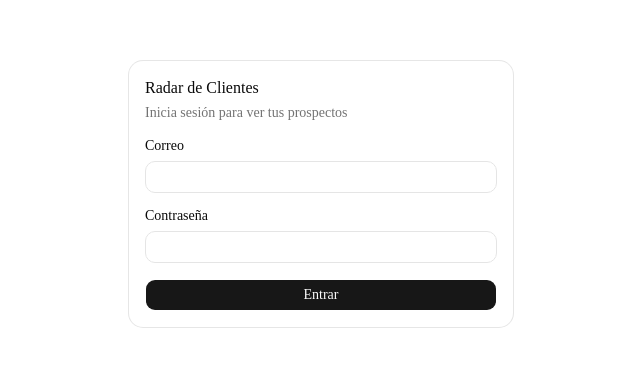
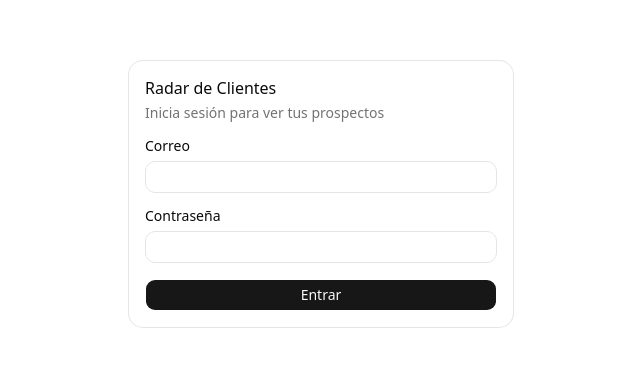
Before and after one commit to JorgeDircio/radar-cliente, a Next.js app: page /login in a window 1280 px wide. Shown: the part 206-572 px from the top of the page, without its empty margins (319-959 px from the left). Built offline with nearby package versions, Linux system fonts and the light colour scheme; no server answers.

Commit message:
fix: keep local startup independent of remote fonts

```diff
--- a/src/app/globals.css
+++ b/src/app/globals.css
@@ -7,8 +7,8 @@
 @theme inline {
   --color-background: var(--background);
   --color-foreground: var(--foreground);
-  --font-sans: var(--font-sans);
-  --font-mono: var(--font-geist-mono);
+  --font-sans: var(--font-sans-stack);
+  --font-mono: var(--font-mono-stack);
   --font-heading: var(--font-sans);
   --color-sidebar-ring: var(--sidebar-ring);
   --color-sidebar-border: var(--sidebar-border);
@@ -49,6 +49,8 @@
 }
 
 :root {
+  --font-sans-stack: ui-sans-serif, system-ui, sans-serif;
+  --font-mono-stack: ui-monospace, SFMono-Regular, Menlo, monospace;
   --background: oklch(1 0 0);
   --foreground: oklch(0.145 0 0);
   --card: oklch(1 0 0);
--- a/src/app/layout.tsx
+++ b/src/app/layout.tsx
@@ -1,16 +1,5 @@
 import type { Metadata } from "next";
-import { Geist, Geist_Mono } from "next/font/google";
 import "./globals.css";
-
-const geistSans = Geist({
-  variable: "--font-geist-sans",
-  subsets: ["latin"],
-});
-
-const geistMono = Geist_Mono({
-  variable: "--font-geist-mono",
-  subsets: ["latin"],
-});
 
 export const metadata: Metadata = {
   title: "Radar de Clientes",
@@ -19,10 +8,7 @@ export const metadata: Metadata = {
 
 export default function RootLayout({ children }: LayoutProps<"/">) {
   return (
-    <html
-      lang="es-MX"
-      className={`${geistSans.variable} ${geistMono.variable} h-full antialiased`}
-    >
+    <html lang="es-MX" className="h-full antialiased">
       <body className="min-h-full flex flex-col">{children}</body>
     </html>
   );
```
Also changed, not shown: src/lib/supabase/database.types.ts (line endings or trailing spaces).
